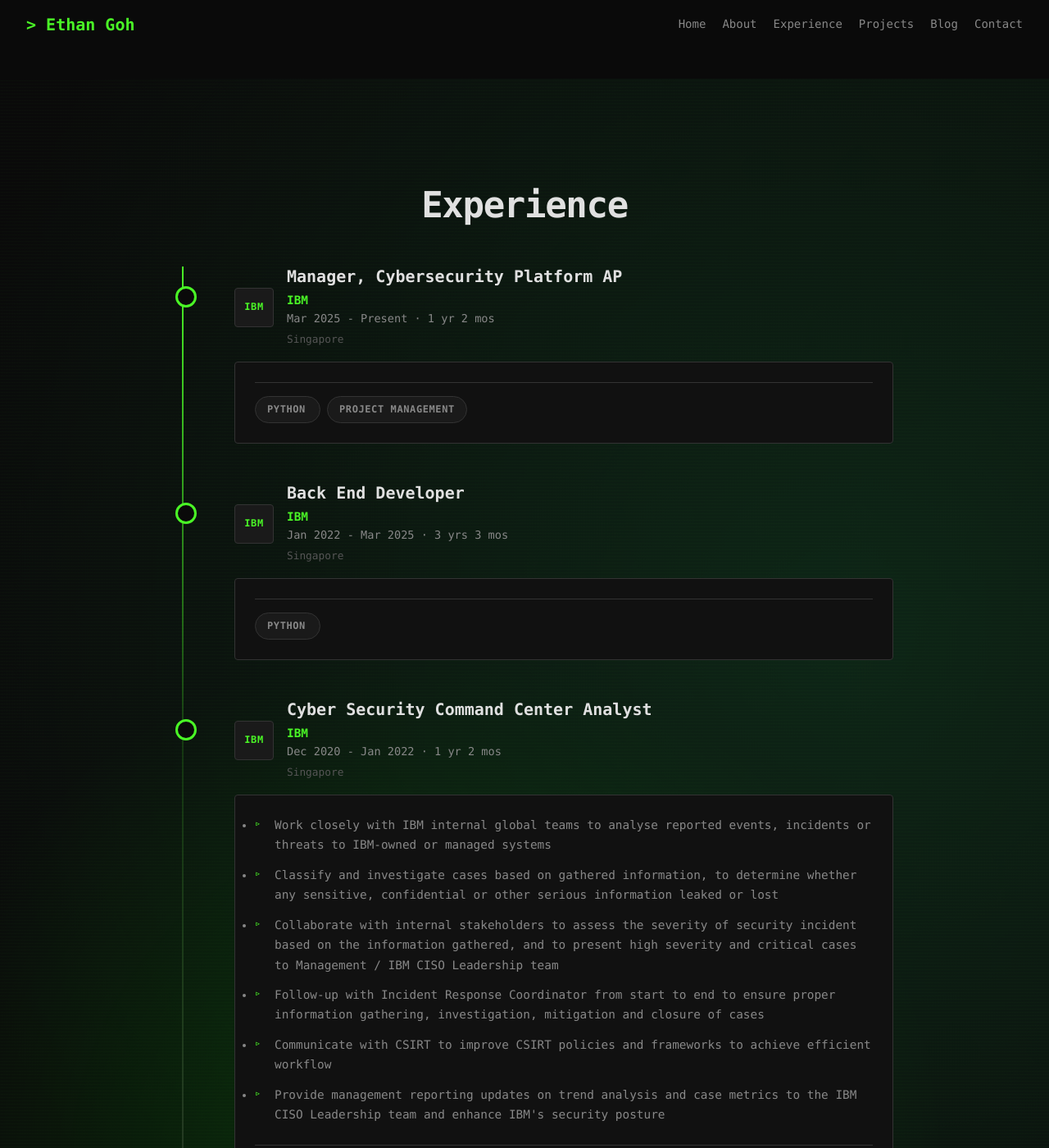
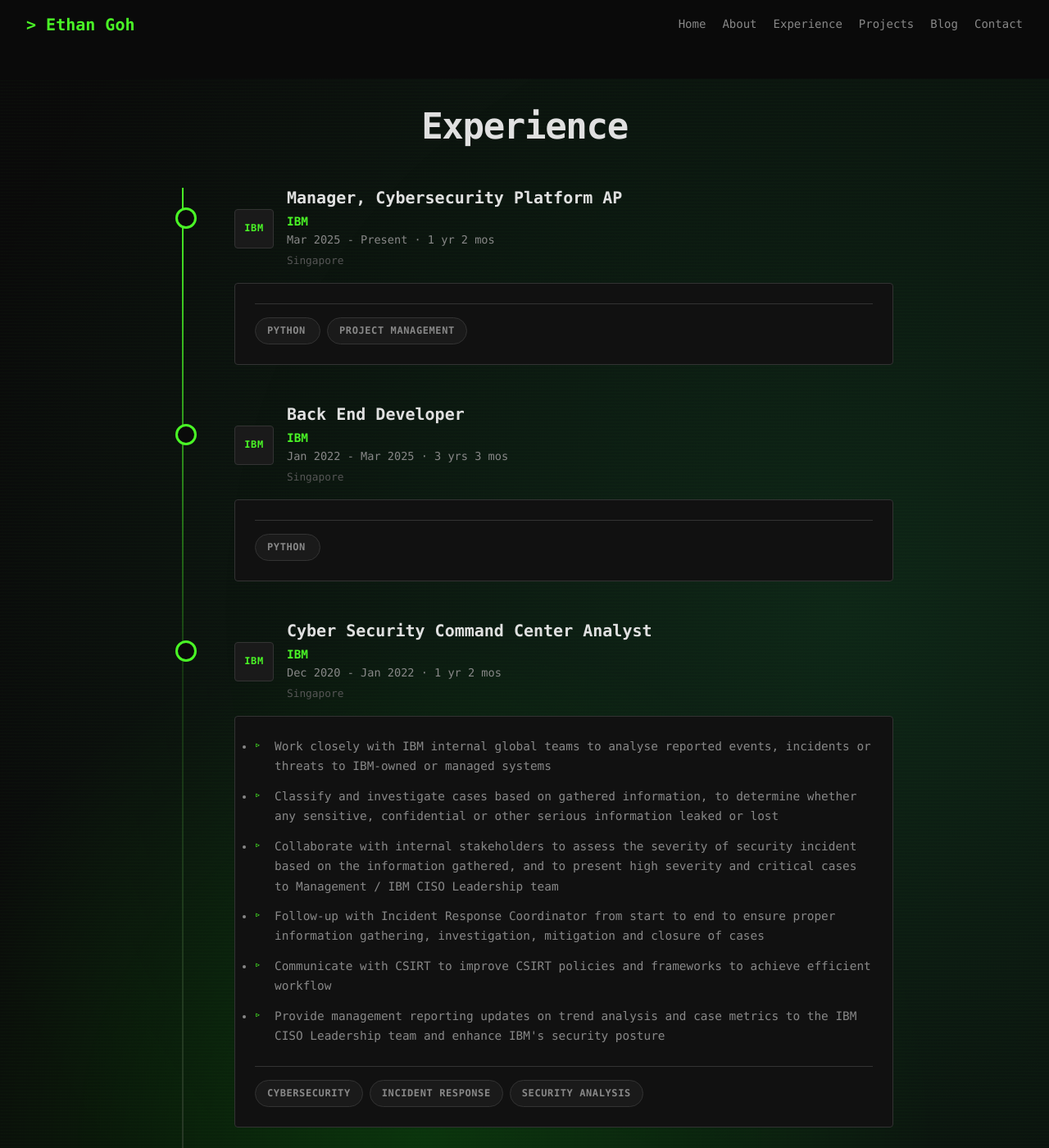
Before and after one commit to ethantrainshard/profile-blog-site, a Jekyll site: the page built from experience.md, in a window 1280 px wide and 1400 px high. Shown: the whole window at 82% size. Built offline with Jekyll 4.4.1, drawn with Linux system fonts in a browser that asks for light colours.

Commit message:
fix: remove black space at top of Experience page

```diff
--- a/css/main.css
+++ b/css/main.css
@@ -3433,7 +3433,7 @@
    ============================================ */
 
 .experience-section {
-  padding: 8rem 0 6rem;
+  padding: 2rem 0 6rem;
   min-height: 100vh;
   max-width: none;
   margin-left: 0;
@@ -3628,7 +3628,7 @@
 /* Responsive */
 @media (max-width: 768px) {
   .experience-section {
-    padding: 7rem 1.5rem 4rem;
+    padding: 2rem 1.5rem 4rem;
   }
 
   .experience-timeline::before {
```
